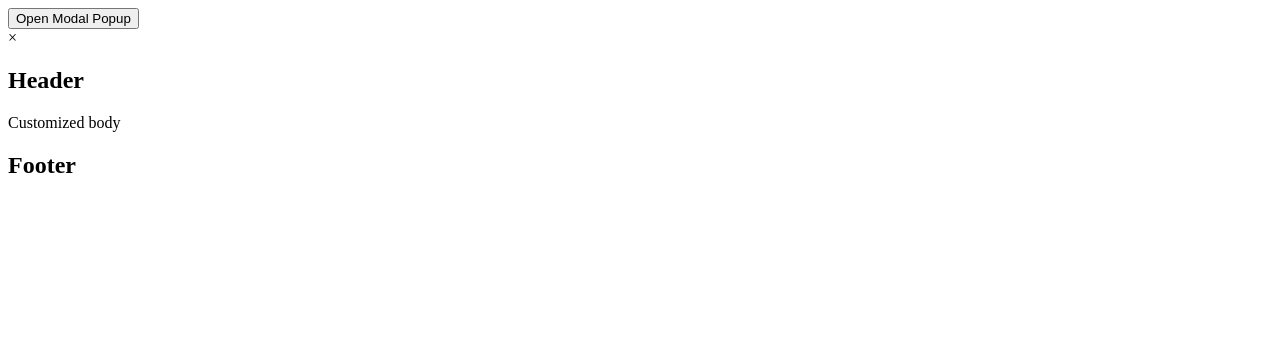
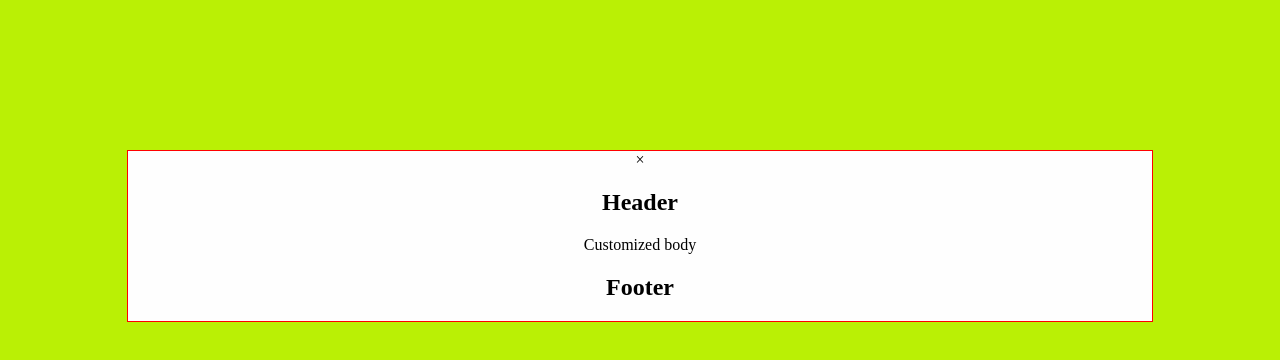
Before and after one commit to LaurenCummings/react-samples, a React (Vite) app: page / in a window 1280 px wide. Both pictures are taken after a click on the button "Open Modal Popup". Shown: the top 360 px of the page. Built offline with nearby package versions, Linux system fonts and the light colour scheme.

Commit message:
Added styling

```diff
--- a/src/components/ModalTest.jsx
+++ b/src/components/ModalTest.jsx
@@ -1,3 +1,4 @@
+import '../css/Modal.css';
 import { useState } from 'react';
 import Modal from './Modal';
 
--- a/src/css/Modal.css
+++ b/src/css/Modal.css
@@ -0,0 +1,21 @@
+.modal {
+    position: fixed;
+    z-index: 1;
+    padding-top: 150px;
+    left: 0;
+    top: 0;
+    width: 100%;
+    height: 100%;
+    overflow: auto;
+    background-color: #baf005;
+}
+
+.modal-content {
+    position: relative;
+    background-color: #fefefe;
+    margin: auto;
+    padding: 0;
+    border: 1px solid red;
+    width: 80%;
+    text-align: center;
+}
```
